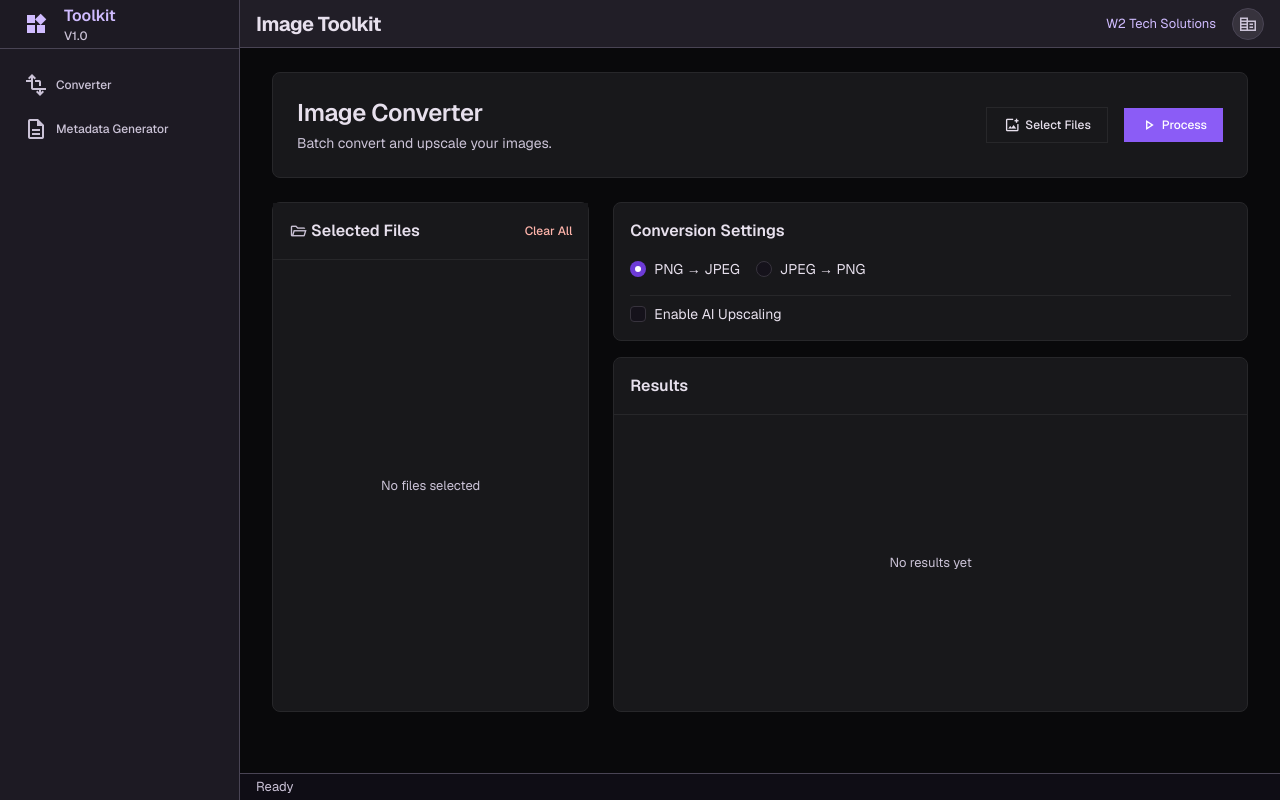
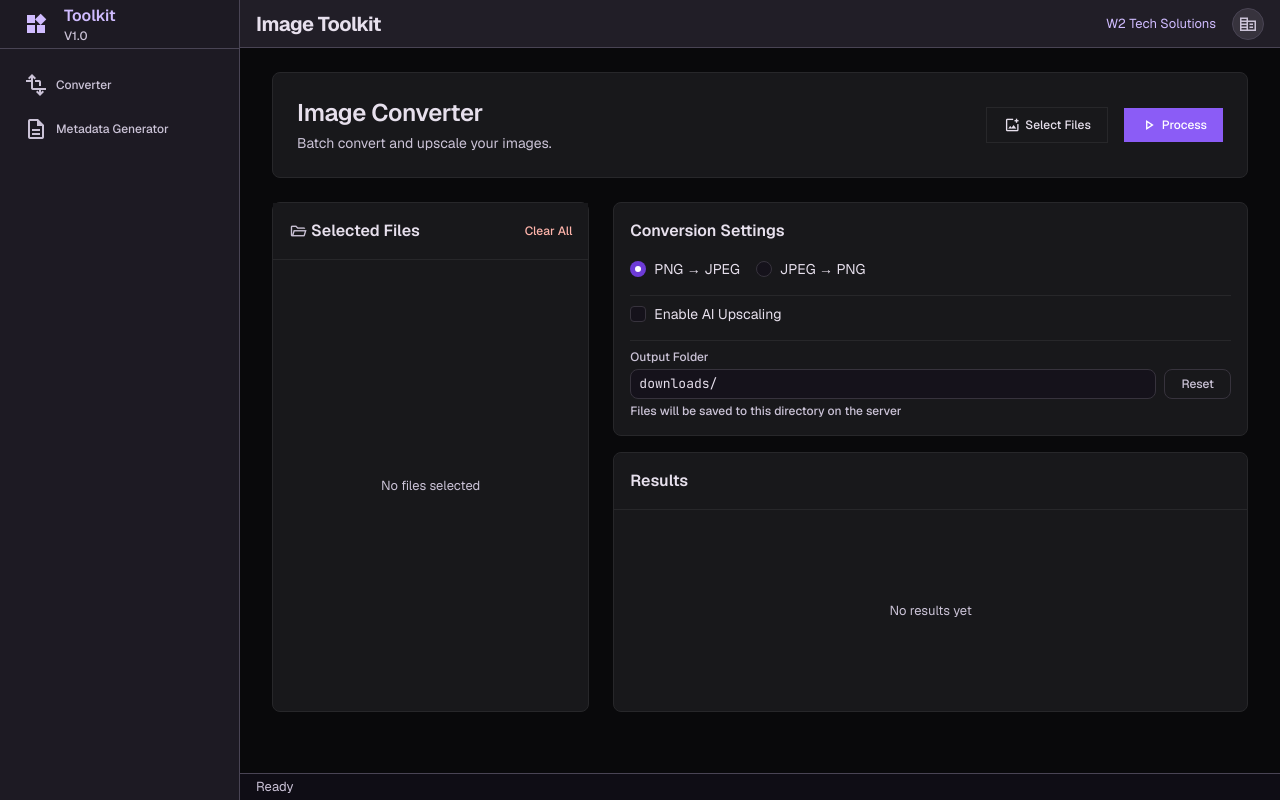
Before and after one commit to CJanithWaduge/image-toolkit, a Flask app: page / in a window 1280 px wide. Run offline with Flask 3, Linux system fonts and the light colour scheme; some libraries are stand-ins or nearby versions.

Commit message:
Add output folder selector + real-time progress percentage

```diff
--- a/frontend/server.py
+++ b/frontend/server.py
@@ -50,10 +50,15 @@ def api_converter_process():
     enable_upscale = request.form.get("upscale", "false").lower() == "true"
     model = request.form.get("model", "remacri-4x")
     scale = int(request.form.get("scale", "2"))
+    user_output_dir = request.form.get("output_dir", "").strip()
 
     mode = ConversionMode.PNG_TO_JPEG if direction == "png2jpeg" else ConversionMode.JPEG_TO_PNG
     suffix = Path(file.filename).suffix
-    output_dir = tempfile.mkdtemp()
+    if user_output_dir:
+        output_dir = os.path.abspath(user_output_dir)
+    else:
+        output_dir = tempfile.mkdtemp()
+    os.makedirs(output_dir, exist_ok=True)
     output_name = f"{Path(file.filename).stem}_{uuid.uuid4().hex[:8]}"
     input_path = os.path.join(output_dir, f"input{suffix}")
 
@@ -69,10 +74,12 @@ def api_converter_process():
             upscale_scale=scale,
         )
         result = pipeline.process(job)
+        output_path = Path(result.output_path) if result.output_path else None
         return jsonify({
             "success": result.success,
             "filename": file.filename,
-            "output_name": Path(result.output_path).name if result.output_path else output_name,
+            "output_name": output_path.name if output_path else output_name,
+            "output_path": str(output_path.resolve()) if output_path else "",
             "error": result.error or "",
         })
     except Exception as e:
--- a/frontend/templates/index.html
+++ b/frontend/templates/index.html
@@ -174,6 +174,14 @@ body { background-color: #09090b; color: #e7e0ed; }
               </div>
             </div>
           </div>
+          <div class="pt-sm border-t border-[#27272a]">
+            <label class="font-label-md text-label-md text-on-surface-variant block mb-xs">Output Folder</label>
+            <div class="flex gap-sm">
+              <input id="conv-output-dir" type="text" value="downloads/" class="flex-1 bg-background border border-surface-variant rounded-lg px-sm py-xs font-code text-code text-on-surface focus:ring-1 focus:ring-inverse-primary focus:border-inverse-primary outline-none transition-all">
+              <button id="conv-output-reset" class="px-md py-xs rounded-lg border border-surface-variant text-on-surface-variant hover:bg-surface-variant transition-colors font-label-md text-label-md shrink-0">Reset</button>
+            </div>
+            <p class="font-label-md text-label-md text-on-surface-variant mt-xs">Files will be saved to this directory on the server</p>
+          </div>
         </div>
         <div class="surface-card rounded-lg flex flex-col flex-1 min-h-0">
           <div class="p-md border-b border-[#27272a] bg-[#18181b] rounded-t-lg">
@@ -187,8 +195,12 @@ body { background-color: #09090b; color: #e7e0ed; }
               <span class="font-label-md text-label-md text-on-surface-variant">Processing Queue</span>
               <span id="conv-progress-text" class="font-code text-code text-on-surface">0 / 0 files processed</span>
             </div>
-            <div class="w-full h-2 bg-background rounded-full overflow-hidden border border-surface-variant">
+            <div class="w-full h-2 bg-background rounded-full overflow-hidden border border-surface-variant relative">
               <div id="conv-progress-bar" class="h-full bg-inverse-primary w-0 transition-all duration-500 rounded-full"></div>
+            </div>
+            <div class="flex justify-between items-center mt-xs">
+              <span class="font-label-md text-label-md text-on-surface-variant" id="conv-progress-status">Preparing...</span>
+              <span id="conv-progress-pct" class="font-label-md text-label-md text-inverse-primary font-bold">0%</span>
             </div>
           </div>
         </div>
@@ -302,7 +314,13 @@ const convResults = document.getElementById('conv-results');
 const convProgress = document.getElementById('conv-progress');
 const convProgressBar = document.getElementById('conv-progress-bar');
 const convProgressText = document.getElementById('conv-progress-text');
+const convProgressPct = document.getElementById('conv-progress-pct');
+const convProgressStatus = document.getElementById('conv-progress-status');
+const convOutputDir = document.getElementById('conv-output-dir');
+const convOutputReset = document.getElementById('conv-output-reset');
 let convFiles = [];
+
+convOutputReset.addEventListener('click', () => { convOutputDir.value = 'downloads/'; });
 
 convUpscaleToggle.addEventListener('change', () => {
   convUpscaleSettings.classList.toggle('hidden', !convUpscaleToggle.checked);
@@ -350,20 +368,26 @@ convProcessBtn.addEventListener('click', async () => {
   const upscale = convUpscaleToggle.checked;
   const model = document.getElementById('conv-upscale-model').value;
   const scale = document.querySelector('.scale-btn.border-inverse-primary')?.dataset.scale || 2;
+  const outputDir = convOutputDir.value.trim() || 'downloads/';
   convProgress.classList.remove('hidden');
   convResults.innerHTML = '';
+  convProgressStatus.textContent = 'Processing...';
   const results = [];
   for (let i = 0; i < convFiles.length; i++) {
+    const pct = Math.round(((i + 1) / convFiles.length) * 100);
     const f = convFiles[i];
     setStatus(`Converting ${f.name} (${i+1}/${convFiles.length})...`);
     convProgressText.textContent = `${i+1} / ${convFiles.length} files processed`;
-    convProgressBar.style.width = `${((i+1)/convFiles.length)*100}%`;
+    convProgressBar.style.width = `${pct}%`;
+    convProgressPct.textContent = `${pct}%`;
+    convProgressStatus.textContent = `${f.name} (${i+1}/${convFiles.length})`;
     const fd = new FormData();
     fd.append('image', f);
     fd.append('direction', direction);
     fd.append('upscale', upscale);
     fd.append('model', model);
     fd.append('scale', scale);
+    fd.append('output_dir', outputDir);
     const resp = await fetch('/api/converter/process', { method: 'POST', body: fd });
     const data = await resp.json();
     results.push(data);
@@ -373,12 +397,15 @@ convProcessBtn.addEventListener('click', async () => {
           <span class="material-symbols-outlined ${r.success ? 'text-[#4ade80]' : 'text-error'} text-[18px]">${r.success ? 'check_circle' : 'error'}</span>
           <div class="flex flex-col">
             <span class="font-code text-code text-on-surface truncate">${r.output_name || r.filename}</span>
-            <span class="font-label-md text-label-md text-on-surface-variant">${r.success ? 'Done' : r.error}</span>
+            <span class="font-label-md text-label-md text-on-surface-variant">${r.success ? r.output_path || 'Done' : r.error}</span>
           </div>
         </div>
       </div>`
     ).join('');
   }
+  convProgressBar.style.width = '100%';
+  convProgressPct.textContent = '100%';
+  convProgressStatus.textContent = 'Complete';
   setStatus(`Done — ${convFiles.length} file(s) processed`);
 });
 
```
